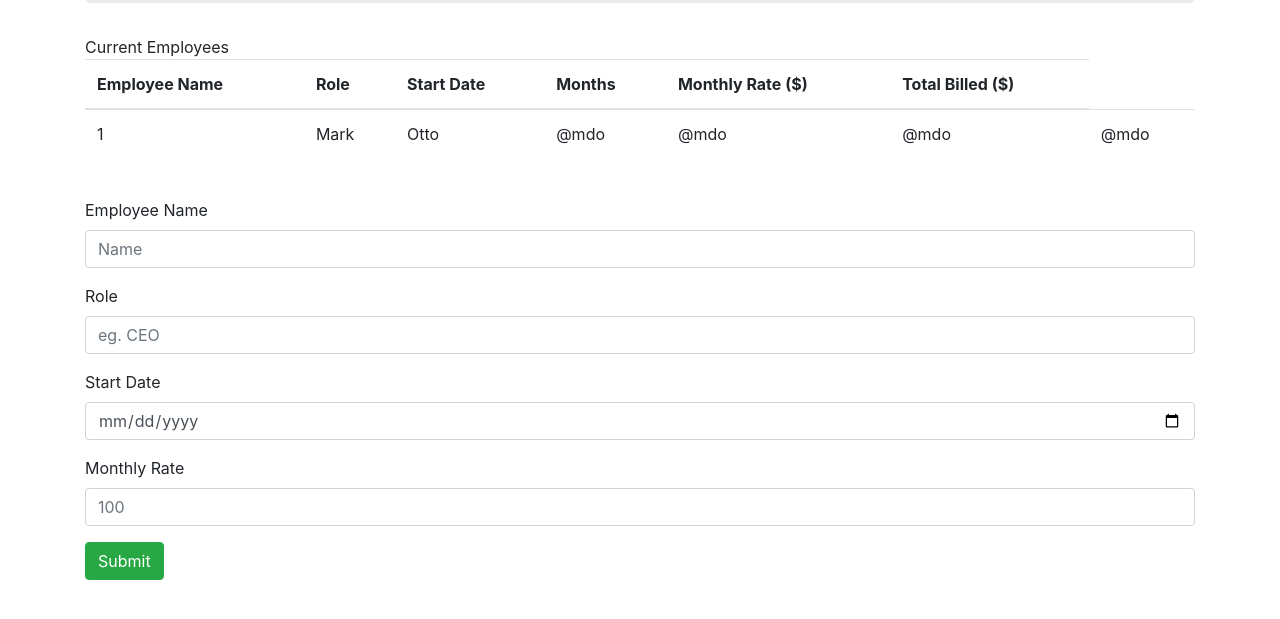
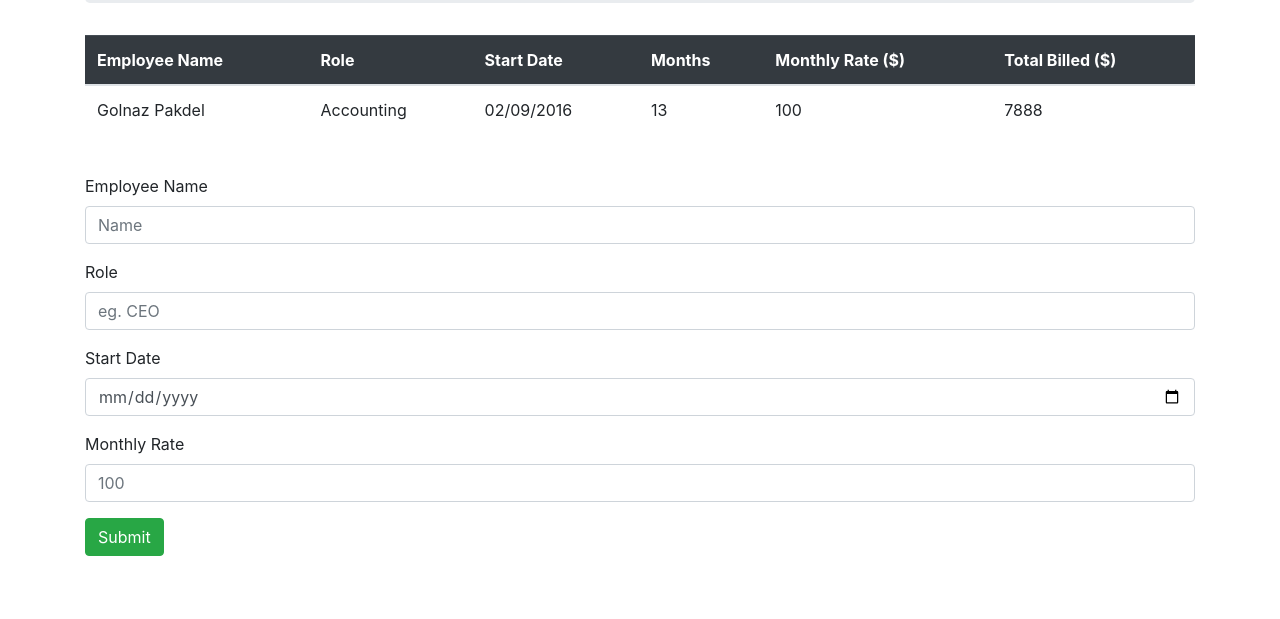
Before and after one commit to anicng/EmployeeTimeTracker, a plain HTML site: page index.html in a window 1280 px wide. Shown: the part 181-800 px from the top of the page. Drawn offline with nearby package versions, Linux system fonts and the light colour scheme.

Commit message:
make current employee table look better

```diff
--- a/index.html
+++ b/index.html
@@ -27,11 +27,8 @@
         </div>
 
         <table class="table">
-            <thead class="thead-dark">
 
-                Current Employees
-            </thead>
-            <thead>
+            <thead class="table table-dark">
                 <tr>
                     <th scope="col">Employee Name</th>
                     <th scope="col">Role</th>
@@ -43,17 +40,15 @@
 
             </thead>
             <tbody>
-                    <tr>
-                        <td>1</td>
-                        <td>Mark</td>
-                        <td>Otto</td>
-                        <td>@mdo</td>
-                        <td>@mdo</td>
-                        <td>@mdo</td>
-                        <td>@mdo</td>
-
-                    </tr>
-                </tbody>
+                <tr>
+                    <td>Golnaz Pakdel</td>
+                    <td>Accounting</td>
+                    <td>02/09/2016</td>
+                    <td>13</td>
+                    <td>100</td>
+                    <td>7888</td>
+                </tr>
+            </tbody>
         </table>
         <br>
 
```
